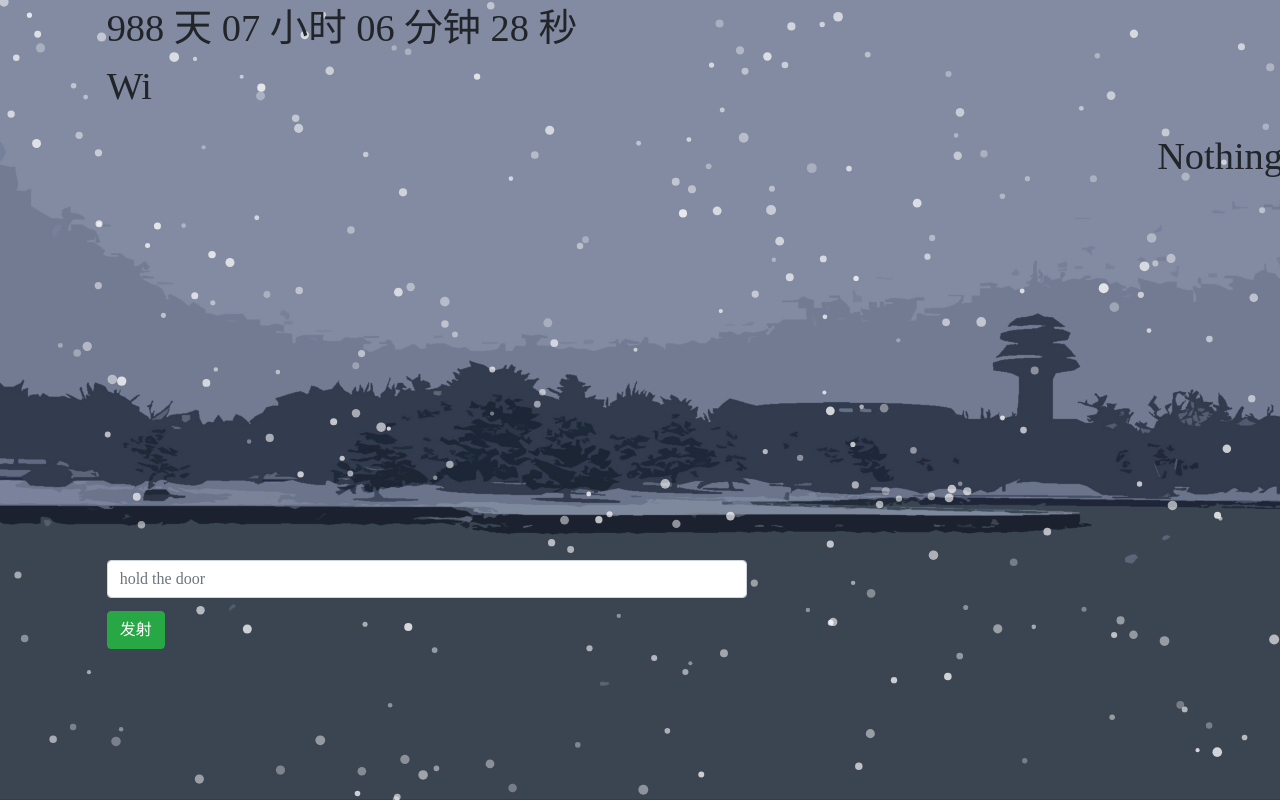
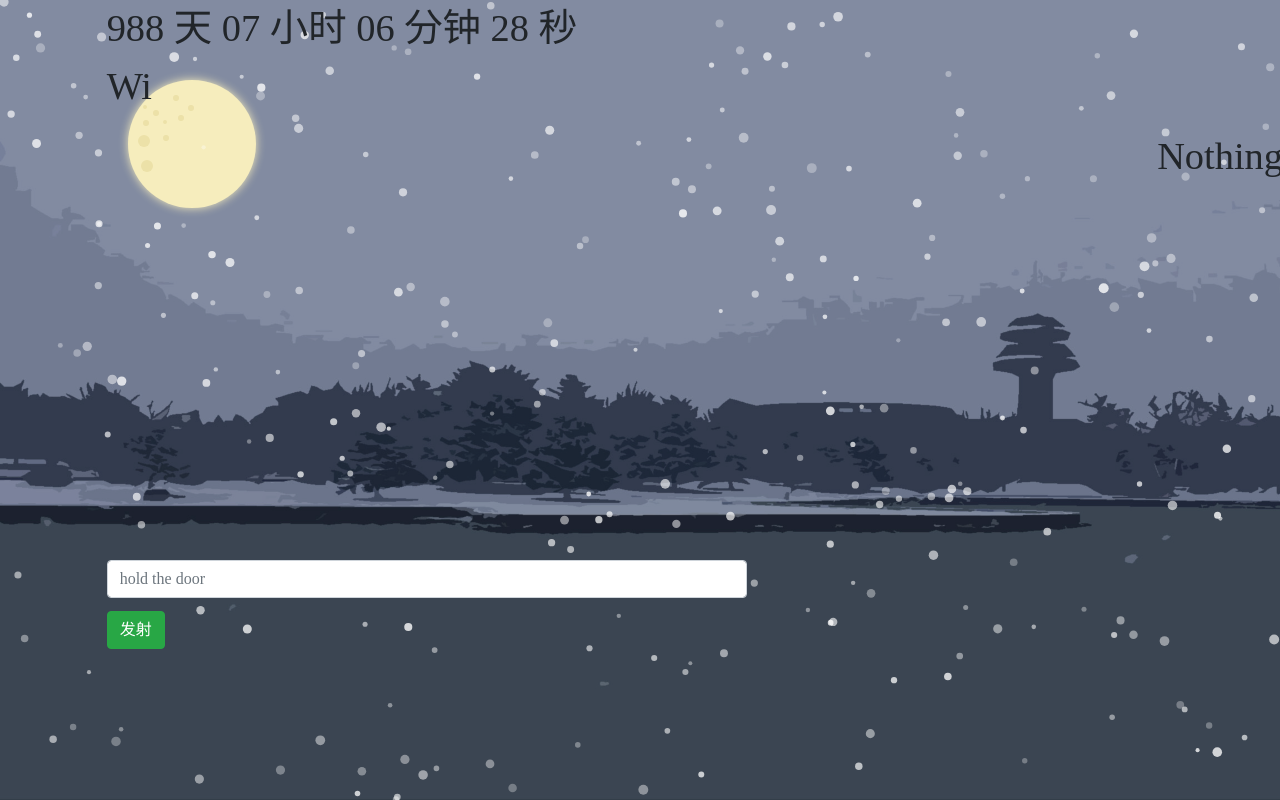
Before and after one commit to jsong93/myWorld, a website: page index.html in a window 1280 px wide. Shown: the top 800 px of the page. Drawn offline with nearby package versions, Linux system fonts and the light colour scheme; no server answers; a web font is replaced by a local one.

Commit message:
jsong add moon

```diff
--- a/css/index.css
+++ b/css/index.css
@@ -24,7 +24,7 @@ body {
 }
 #Snow {
   position: absolute;
-  z-index: 1;
+  z-index: 5;
 }
 
 #barrage-board {
--- /dev/null
+++ b/css/rain.css
@@ -0,0 +1,97 @@
+.moon {
+  position: absolute;
+  width: 10vw;
+  height: 10vw;
+  top: 10vh;
+  left: 10vw;
+  border-radius: 50%;
+  background: #f6edbd;
+  box-shadow: 0 0 10px 0 #f6edbd;
+  animation: moon 1s ease-out, glow 5s ease-in-out infinite;
+  overflow: hidden;
+  z-index: 2;
+}
+
+.moon .crater {
+  background-color: #ece1a8;
+  position: absolute;
+  border-radius: 50%;
+}
+
+.moon .crater-1,
+.moon .crater-2,
+.moon .crater-3 {
+  width: 12px;
+  height: 12px;
+}
+
+.moon .crater-4,
+.moon .crater-5,
+.moon .crater-6,
+.moon .crater-7,
+.moon .crater-8,
+.moon .crater-9 {
+  width: 6px;
+  height: 6px;
+}
+
+.moon .crater-10,
+.moon .crater-11 {
+  width: 4px;
+  height: 4px;
+}
+
+.moon .crater-1 {
+  top: 10vh;
+  left: 1vw;
+}
+
+.moon .crater-2 {
+  top: 10px;
+  left: 0;
+}
+
+.moon .crater-3 {
+  top: 55px;
+  left: 10px;
+}
+
+.moon .crater-4 {
+  top: 35px;
+  left: 50px;
+}
+
+.moon .crater-5 {
+  top: 25px;
+  left: 60px;
+}
+
+.moon .crater-6 {
+  top: 55px;
+  left: 35px;
+}
+
+.moon .crater-7 {
+  top: 15px;
+  left: 45px;
+}
+
+.moon .crater-8 {
+  top: 30px;
+  left: 25px;
+}
+
+.moon .crater-9 {
+  top: 40px;
+  left: 15px;
+}
+
+.moon .crater-10 {
+  top: 25px;
+  left: 15px;
+}
+
+.moon .crater-11 {
+  top: 40px;
+  left: 35px;
+}
--- a/index.html
+++ b/index.html
@@ -26,6 +26,7 @@
     />
     <!-- build:css css/css.css -->
     <link rel="stylesheet" href="./css/index.css" />
+    <link rel="stylesheet" href="./css/rain.css" />
     <link
       rel="stylesheet"
       href="./node_modules/bootstrap/dist/css/bootstrap.min.css"
@@ -65,6 +66,19 @@
           <button id="shoot" type="button" class="btn btn-success">发射</button>
         </div>
       </div>
+    </div>
+    <div class="moon">
+      <div class="crater crater-1"></div>
+      <div class="crater crater-2"></div>
+      <div class="crater crater-3"></div>
+      <div class="crater crater-4"></div>
+      <div class="crater crater-5"></div>
+      <div class="crater crater-6"></div>
+      <div class="crater crater-7"></div>
+      <div class="crater crater-8"></div>
+      <div class="crater crater-9"></div>
+      <div class="crater crater-10"></div>
+      <div class="crater crater-11"></div>
     </div>
 
     <div id="info">
--- a/js/barrage.js
+++ b/js/barrage.js
@@ -65,6 +65,7 @@
   };
   xhr.open('get', '/barrage', true);
   xhr.send();
+
   shootButton.addEventListener('click', shootClick);
   // shootButton.addEventListener('touch', shootClick);
 
```
